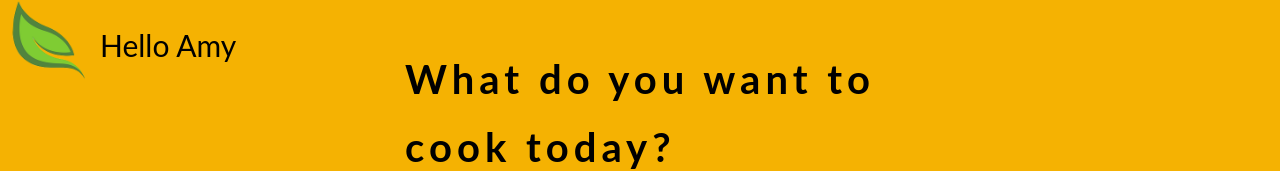
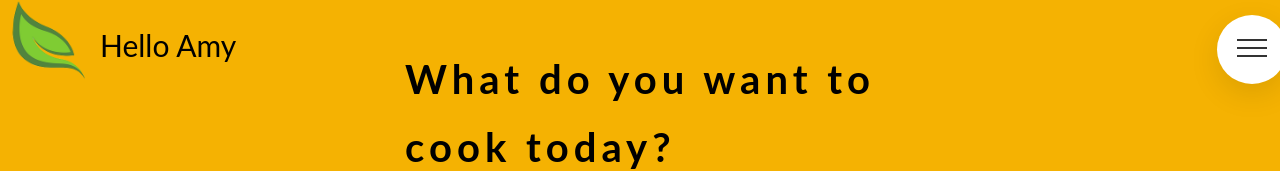
Before and after one commit to Amy-tech/Tastify, a React (Create React App) app: page /recipefeed in a window 1280 px wide. Shown: the top 171 px of the page. Built offline with nearby package versions, Linux system fonts and the light colour scheme.

Commit message:
navigation bar created on RecipeFeed (#5)

```diff
--- /dev/null
+++ b/src/Components/Global Components/App Brand/Brand.js
@@ -0,0 +1,18 @@
+//IMPORTING RELEVANT COMPONENTS
+import React from "react";
+import Logo from "../Logo/Logo";
+import typography from "../Global Sass/Typography.module.scss";
+
+const Brand = () => {
+  return (
+    <div>
+      <div>
+        {/* LOGO */}
+        <Logo />
+        <h1 className={typography.title}>Tastify</h1>
+      </div>
+    </div>
+  );
+};
+
+export default Brand;
--- a/src/Components/Global Components/Buttons/Button.module.scss
+++ b/src/Components/Global Components/Buttons/Button.module.scss
@@ -75,7 +75,7 @@
   }
 }
 
-// SEARCHBAR CHOISE CLOSE BUTTON
+// SEARCHBAR TAG CLOSE BUTTON
 .closeBtn {
   padding: 0.3rem 0.4rem 0 0.4rem;
   font-size: 2rem;
--- a/src/Components/Home/HomeComponent.module.scss
+++ b/src/Components/Home/HomeComponent.module.scss
@@ -46,7 +46,8 @@
   left: -10rem;
   width: 80rem;
   height: 70rem;
-  animation: Home-slider-spin infinite 30s linear;
+
+  animation: Home-slider-spin infinite 45s linear;
   z-index: 1;
 
   &__slide {
--- a/src/Components/Navbar/Navbar.js
+++ b/src/Components/Navbar/Navbar.js
@@ -1,17 +1,45 @@
 //IMPORTING RELEVANT COMPONENTS
 import React from "react";
-import { Link } from "react-router-dom";
-import Logo from "../Global Components/Logo/Logo.js";
+
 import classes from "./Navbar.module.scss";
-import typography from "../Global Components/Global Sass/Typography.module.scss";
 
-const Navbar = (props) => {
+const Navbar = () => {
   return (
-    <div className={classes.Navbar}>
-      <div className={classes.Navbar__Container}>
-        {/* LOGO */}
-        <Logo />
-        <h1 className={typography.title}>Tastify</h1>
+    <div className={classes.navigation}>
+      {/* CHECKBOX */}
+      <input
+        type="checkbox"
+        className={classes.navigation__checkbox}
+        id="nav-toggle"
+      ></input>
+
+      {/* NAVIGATION BUTTON */}
+      <label for="nav-toggle" className={classes.navigation__navBtn}>
+        <span className={classes.navigation__navBtn__navIcon}>&nbsp;</span>
+      </label>
+
+      {/* BACKGROUND */}
+      <div className={classes.navigation__background}>&nbsp;</div>
+
+      {/* NAVIGATION LIST */}
+      <div className={classes.navigation__nav}>
+        <ul className={classes.navigation__list}>
+          <li className={classes.navigation__item}>
+            <a href="#" className={classes.navigation__link}>
+              <span>01</span> Favorites
+            </a>
+          </li>
+          <li className={classes.navigation__item}>
+            <a href="#" className={classes.navigation__link}>
+              <span>02</span> Profile
+            </a>
+          </li>
+          <li className={classes.navigation__item}>
+            <a href="#" className={classes.navigation__link}>
+              <span>03</span> Logout
+            </a>
+          </li>
+        </ul>
       </div>
     </div>
   );
--- a/src/Components/Navbar/Navbar.module.scss
+++ b/src/Components/Navbar/Navbar.module.scss
@@ -1,19 +1,154 @@
-.Navbar {
-  .Navbar__Container {
-    // ul {
-    //   display: flex;
-    //   justify-content: flex-end;
-    //   list-style: none;
-    //   li {
-    //     padding: 0.5rem 1rem;
-    //     &:hover {
-    //       background: whitesmoke;
-    //     }
-    //     a {
-    //       color: black;
-    //       text-decoration: none;
-    //     }
-    //   }
-    // }
+.navigation {
+  position: relative;
+
+  &__checkbox {
+    display: none;
+  }
+
+  &__navBtn {
+    padding: 2rem 2rem;
+    border-radius: 50%;
+    background-color: #fff;
+    position: absolute;
+    top: 1.5rem;
+    margin-left: 15rem;
+    z-index: 200;
+    box-shadow: 0 1rem 3rem rgba(#000, 0.1);
+    text-align: center;
+    cursor: pointer;
+
+    &__navIcon {
+      position: relative;
+      margin-top: 1.2rem;
+
+      &,
+      &::before,
+      &::after {
+        width: 3rem;
+        height: 2px;
+        background-color: #333;
+        display: inline-block;
+      }
+
+      &::before,
+      &::after {
+        content: "";
+        position: absolute;
+        left: 0;
+        transition: all 0.2s;
+      }
+
+      &::before {
+        top: -0.8rem;
+      }
+      &::after {
+        top: 0.8rem;
+      }
+    }
+
+    &:hover &__navIcon::before {
+      top: -1rem;
+    }
+    &:hover &__navIcon::after {
+      top: 1rem;
+    }
+  }
+
+  &__background {
+    height: 6rem;
+    width: 6rem;
+    border-radius: 50%;
+    background-image: radial-gradient(#f5b202, #d49800);
+    position: absolute;
+    top: 2.3rem;
+    left: 15.5rem;
+
+    z-index: 100;
+    transition: transform 0.8s cubic-bezier(0.86, 0, 0.07, 1);
+  }
+
+  &__nav {
+    height: 100vh;
+    position: fixed;
+    top: 0;
+    left: -25%;
+    z-index: 150;
+
+    opacity: 0;
+    width: 0;
+    transition: all 0.8s cubic-bezier(0.68, -0.55, 0.265, 1.55);
+  }
+  &__list {
+    position: absolute;
+    top: 50%;
+    left: 75%;
+    transform: translate(-50%, -50%);
+    list-style: none;
+    text-align: center;
+    width: 100%;
+  }
+  &__item {
+    margin: 1rem;
+  }
+  &__link {
+    &:link,
+    &:visited {
+      display: inline-block;
+      font-size: 3rem;
+      font-weight: 100;
+      padding: 0.5rem 2rem;
+      color: white;
+      text-transform: uppercase;
+      text-decoration: none;
+      background-image: linear-gradient(
+        120deg,
+        transparent 0%,
+        transparent 50%,
+        white 50%
+      );
+      background-size: 225%;
+      transition: all 0.4s ease;
+
+      span {
+        padding-right: 3rem;
+        display: inline-block;
+      }
+    }
+
+    &:hover,
+    &:active {
+      background-position: 100%;
+      color: #f5b202;
+      transform: translateX(1rem);
+    }
+  }
+
+  // CSS SELECTOR
+  &__checkbox:checked ~ &__background {
+    transform: scale(80);
+    position: fixed;
+    top: 2.3rem;
+    left: 174rem;
+  }
+
+  &__checkbox:checked + &__navBtn {
+    position: fixed;
+    z-index: 300;
+  }
+  &__checkbox:checked + &__navBtn &__navBtn__navIcon {
+    background-color: transparent;
+  }
+  &__checkbox:checked + &__navBtn &__navBtn__navIcon::before {
+    top: 0;
+    transform: rotate(135deg);
+  }
+  &__checkbox:checked + &__navBtn &__navBtn__navIcon::after {
+    top: 0;
+    transform: rotate(-135deg);
+  }
+
+  &__checkbox:checked ~ &__nav {
+    width: 100%;
+    opacity: 1;
   }
 }
--- a/src/Components/Recipefeed/RecipeHeading.js
+++ b/src/Components/Recipefeed/RecipeHeading.js
@@ -1,6 +1,8 @@
 import React, { useState, useRef } from "react";
 
 import Logo from "../Global Components/Logo/Logo.js";
+import Navbar from "../Navbar/Navbar.js";
+
 import classes from "./RecipeHeading.module.scss";
 import typography from "../Global Components/Global Sass/Typography.module.scss";
 import button from "../Global Components/Buttons/Button.module.scss";
@@ -47,6 +49,11 @@ const RecipeHeading = () => {
 
   return (
     <section className={classes.RFHeading}>
+      {/* NAVIGATION BAR */}
+      <div className={classes.RFHeading__navbar}>
+        <Navbar />
+      </div>
+
       {/* GREETING */}
       <div className={classes.RFHeading__greeting}>
         <Logo />
--- a/src/Components/Recipefeed/RecipeHeading.module.scss
+++ b/src/Components/Recipefeed/RecipeHeading.module.scss
@@ -18,6 +18,12 @@ body {
 
   &__title {
     margin-top: -4rem;
+  }
+
+  &__navbar {
+    grid-row: 1 / 2;
+    grid-column: 6 / -1;
+    z-index: 100;
   }
 
   &__positioningContent {
--- a/src/Pages/Homepage/Homepage.js
+++ b/src/Pages/Homepage/Homepage.js
@@ -2,12 +2,13 @@
 import React from "react";
 
 import HomeComponent from "../../Components/Home/HomeComponent.js";
-import Navbar from "../../Components/Navbar/Navbar.js";
+import Brand from "../../Components/Global Components/App Brand/Brand";
 
 const Homepage = () => {
   return (
     <div>
-      <Navbar />
+      {/* <Navbar /> */}
+      <Brand />
       <HomeComponent />
     </div>
   );
```
